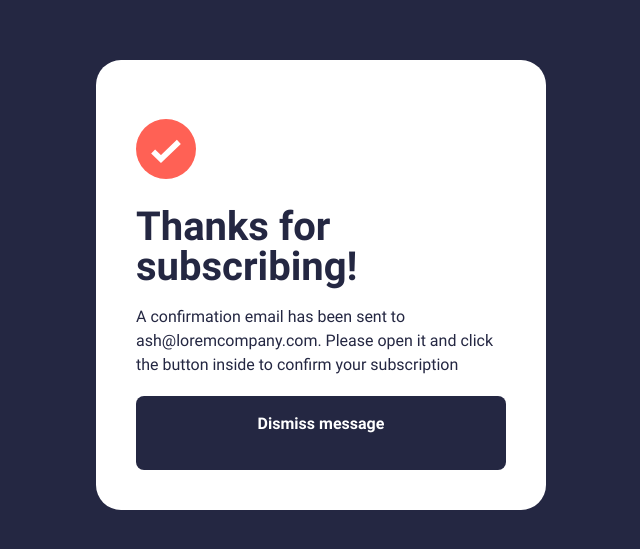
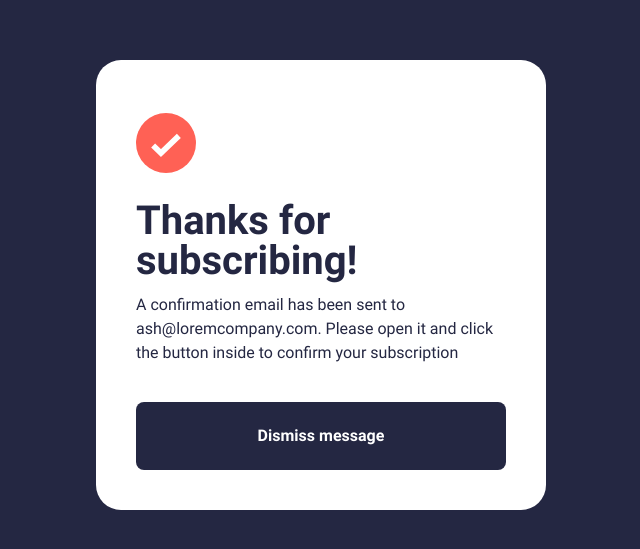
Before and after one commit to AhnafTahmid4332/FrontEnd-Mentor-Project1, a website: page confirmation.html in a window 1280 px wide. Shown: the part 115-664 px from the top of the page, without its empty margins (319-959 px from the left). Drawn offline with Linux system fonts and the light colour scheme.

Commit message:
Update confirmation.html

```diff
--- a/confirmation.html
+++ b/confirmation.html
@@ -15,7 +15,7 @@
 
 
 
-  <a href="index.html" class="button">Dismiss message</a>
+  <button class="button">Dismiss message</button>
 </div>
 </body>
 </html>
```
